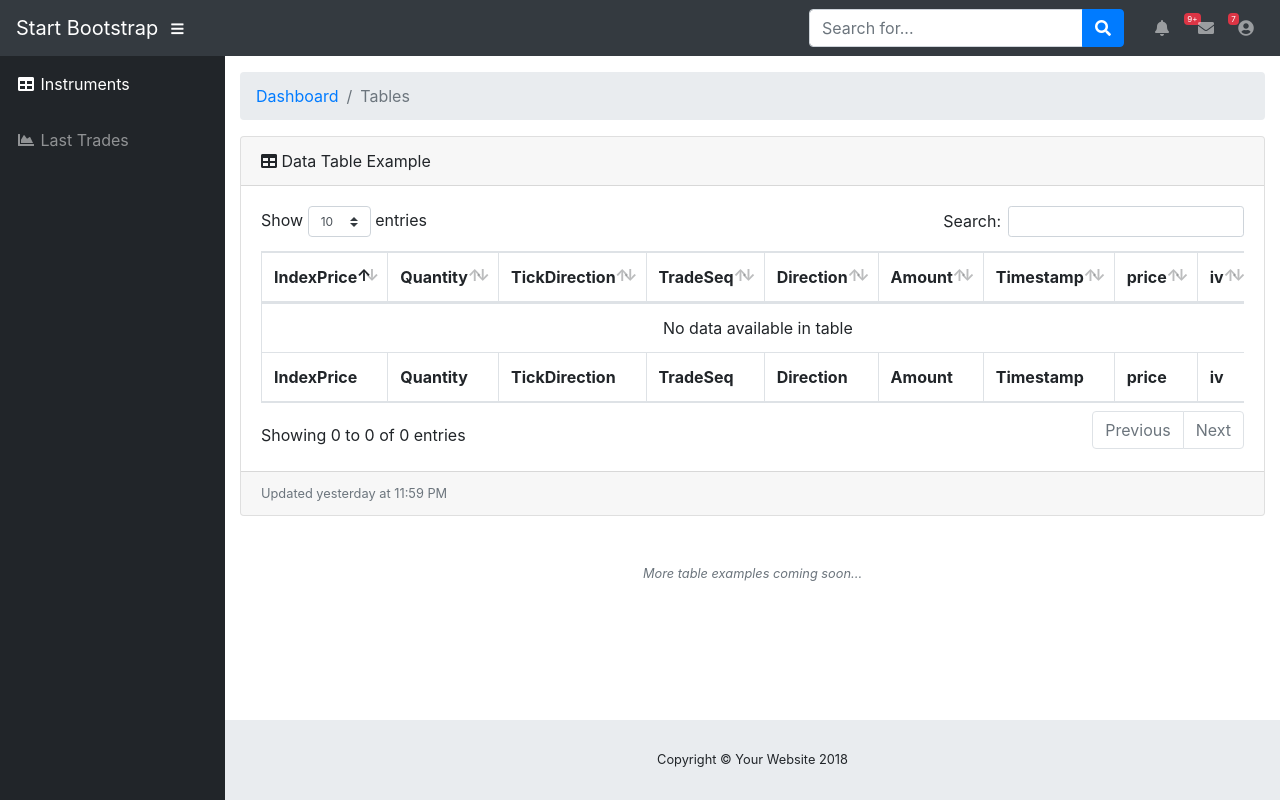
After one commit to storrellas/cryptoviewer, a Django app: template viewer/templates/table_trade.html in a window 1280 px wide. The commit adds this page. Run offline with Django 3.2, Linux system fonts and the light colour scheme; the template is opened without the code that fills it, so the values that code supplies are empty; some libraries are stand-ins or nearby versions.

Commit message:
ENH: Generating new templates

```diff
--- /dev/null
+++ b/viewer/templates/table_trade.html
@@ -0,0 +1,263 @@
+{% load static %}
+
+<!DOCTYPE html>
+<html lang="en">
+
+  <head>
+
+    <meta charset="utf-8">
+    <meta http-equiv="X-UA-Compatible" content="IE=edge">
+    <meta name="viewport" content="width=device-width, initial-scale=1, shrink-to-fit=no">
+    <meta name="description" content="">
+    <meta name="author" content="">
+
+    <title>SB Admin - Tables</title>
+
+    <!-- Bootstrap core CSS-->
+    <link href="{% static "vendor/bootstrap/css/bootstrap.min.css" %}" rel="stylesheet">
+
+    <!-- Custom fonts for this template-->
+    <link href="{% static "vendor/fontawesome-free/css/all.min.css" %}" rel="stylesheet" type="text/css">
+
+    <!-- Page level plugin CSS-->
+    <link href="{% static "vendor/datatables/dataTables.bootstrap4.css" %}" rel="stylesheet">
+
+    <!-- Custom styles for this template-->
+    <link href="{% static "css/sb-admin.css" %}" rel="stylesheet">
+
+  </head>
+
+  <body id="page-top">
+
+    <nav class="navbar navbar-expand navbar-dark bg-dark static-top">
+
+      <a class="navbar-brand mr-1" href="index.html">Start Bootstrap</a>
+
+      <button class="btn btn-link btn-sm text-white order-1 order-sm-0" id="sidebarToggle" href="#">
+        <i class="fas fa-bars"></i>
+      </button>
+
+      <!-- Navbar Search -->
+      <form class="d-none d-md-inline-block form-inline ml-auto mr-0 mr-md-3 my-2 my-md-0">
+        <div class="input-group">
+          <input type="text" class="form-control" placeholder="Search for..." aria-label="Search" aria-describedby="basic-addon2">
+          <div class="input-group-append">
+            <button class="btn btn-primary" type="button">
+              <i class="fas fa-search"></i>
+            </button>
+          </div>
+        </div>
+      </form>
+
+      <!-- Navbar -->
+      <ul class="navbar-nav ml-auto ml-md-0">
+        <li class="nav-item dropdown no-arrow mx-1">
+          <a class="nav-link dropdown-toggle" href="#" id="alertsDropdown" role="button" data-toggle="dropdown" aria-haspopup="true" aria-expanded="false">
+            <i class="fas fa-bell fa-fw"></i>
+            <span class="badge badge-danger">9+</span>
+          </a>
+          <div class="dropdown-menu dropdown-menu-right" aria-labelledby="alertsDropdown">
+            <a class="dropdown-item" href="#">Action</a>
+            <a class="dropdown-item" href="#">Another action</a>
+            <div class="dropdown-divider"></div>
+            <a class="dropdown-item" href="#">Something else here</a>
+          </div>
+        </li>
+        <li class="nav-item dropdown no-arrow mx-1">
+          <a class="nav-link dropdown-toggle" href="#" id="messagesDropdown" role="button" data-toggle="dropdown" aria-haspopup="true" aria-expanded="false">
+            <i class="fas fa-envelope fa-fw"></i>
+            <span class="badge badge-danger">7</span>
+          </a>
+          <div class="dropdown-menu dropdown-menu-right" aria-labelledby="messagesDropdown">
+            <a class="dropdown-item" href="#">Action</a>
+            <a class="dropdown-item" href="#">Another action</a>
+            <div class="dropdown-divider"></div>
+            <a class="dropdown-item" href="#">Something else here</a>
+          </div>
+        </li>
+        <li class="nav-item dropdown no-arrow">
+          <a class="nav-link dropdown-toggle" href="#" id="userDropdown" role="button" data-toggle="dropdown" aria-haspopup="true" aria-expanded="false">
+            <i class="fas fa-user-circle fa-fw"></i>
+          </a>
+          <div class="dropdown-menu dropdown-menu-right" aria-labelledby="userDropdown">
+            <a class="dropdown-item" href="#">Settings</a>
+            <a class="dropdown-item" href="#">Activity Log</a>
+            <div class="dropdown-divider"></div>
+            <a class="dropdown-item" href="#" data-toggle="modal" data-target="#logoutModal">Logout</a>
+          </div>
+        </li>
+      </ul>
+
+    </nav>
+
+    <div id="wrapper">
+
+      <!-- Sidebar -->
+      <ul class="sidebar navbar-nav">
+        <!-- <li class="nav-item">
+          <a class="nav-link" href="index.html">
+            <i class="fas fa-fw fa-tachometer-alt"></i>
+            <span>Dashboard</span>
+          </a>
+        </li>
+        <li class="nav-item dropdown">
+          <a class="nav-link dropdown-toggle" href="#" id="pagesDropdown" role="button" data-toggle="dropdown" aria-haspopup="true" aria-expanded="false">
+            <i class="fas fa-fw fa-folder"></i>
+            <span>Pages</span>
+          </a>
+          <div class="dropdown-menu" aria-labelledby="pagesDropdown">
+            <h6 class="dropdown-header">Login Screens:</h6>
+            <a class="dropdown-item" href="login.html">Login</a>
+            <a class="dropdown-item" href="register.html">Register</a>
+            <a class="dropdown-item" href="forgot-password.html">Forgot Password</a>
+            <div class="dropdown-divider"></div>
+            <h6 class="dropdown-header">Other Pages:</h6>
+            <a class="dropdown-item" href="404.html">404 Page</a>
+            <a class="dropdown-item" href="blank.html">Blank Page</a>
+          </div>
+        </li> -->
+        <li class="nav-item active">
+          <a class="nav-link" href="tables.html">
+            <i class="fas fa-fw fa-table"></i>
+            <span>Instruments</span></a>
+        </li>
+        <li class="nav-item">
+          <a class="nav-link" href="charts.html">
+            <i class="fas fa-fw fa-chart-area"></i>
+            <span>Last Trades</span></a>
+        </li>
+      </ul>
+
+      <div id="content-wrapper">
+
+        <div class="container-fluid">
+
+          <!-- Breadcrumbs-->
+          <ol class="breadcrumb">
+            <li class="breadcrumb-item">
+              <a href="#">Dashboard</a>
+            </li>
+            <li class="breadcrumb-item active">Tables</li>
+          </ol>
+
+          <!-- DataTables Example -->
+          <div class="card mb-3">
+            <div class="card-header">
+              <i class="fas fa-table"></i>
+              Data Table Example</div>
+            <div class="card-body">
+              <div class="table-responsive">
+                <table class="table table-bordered" id="dataTable" width="100%" cellspacing="0">
+                  <thead>
+                    <tr>
+                      <th>IndexPrice</th>
+                      <th>Quantity</th>
+                      <th>TickDirection</th>
+                      <th>TradeSeq</th>
+                      <th>Direction</th>
+                      <th>Amount</th>
+                      <th>Timestamp</th>
+                      <th>price</th>
+                      <th>iv</th>
+                    </tr>
+                  </thead>
+                  <tfoot>
+                    <tr>
+                      <th>IndexPrice</th>
+                      <th>Quantity</th>
+                      <th>TickDirection</th>
+                      <th>TradeSeq</th>
+                      <th>Direction</th>
+                      <th>Amount</th>
+                      <th>Timestamp</th>
+                      <th>price</th>
+                      <th>iv</th>
+                    </tr>
+                  </tfoot>
+                  <tbody>
+                    {% for trade in trade_list %}
+                    <tr>
+                      <td>{{instrument.indexPrice}}</td>
+                      <td>{{instrument.quantity}}</td>
+                      <td>{{instrument.tickDirection}}</td>
+                      <td>{{instrument.tradeSeq}}</td>
+                      <td>{{instrument.direction}}</td>
+                      <td>{{instrument.amount}}</td>
+                      <td>{{instrument.timestamp}}</td>
+                      <td>{{instrument.price}}</td>
+                      <td>{{instrument.iv}}</td>
+                    </tr>
+                    {% endfor %}
+                  </tbody>
+                </table>
+              </div>
+            </div>
+            <div class="card-footer small text-muted">Updated yesterday at 11:59 PM</div>
+          </div>
+
+          <p class="small text-center text-muted my-5">
+            <em>More table examples coming soon...</em>
+          </p>
+
+        </div>
+        <!-- /.container-fluid -->
+
+        <!-- Sticky Footer -->
+        <footer class="sticky-footer">
+          <div class="container my-auto">
+            <div class="copyright text-center my-auto">
+              <span>Copyright © Your Website 2018</span>
+            </div>
+          </div>
+        </footer>
+
+      </div>
+      <!-- /.content-wrapper -->
+
+    </div>
+    <!-- /#wrapper -->
+
+    <!-- Scroll to Top Button-->
+    <a class="scroll-to-top rounded" href="#page-top">
+      <i class="fas fa-angle-up"></i>
+    </a>
+
+    <!-- Logout Modal-->
+    <div class="modal fade" id="logoutModal" tabindex="-1" role="dialog" aria-labelledby="exampleModalLabel" aria-hidden="true">
+      <div class="modal-dialog" role="document">
+        <div class="modal-content">
+          <div class="modal-header">
+            <h5 class="modal-title" id="exampleModalLabel">Ready to Leave?</h5>
+            <button class="close" type="button" data-dismiss="modal" aria-label="Close">
+              <span aria-hidden="true">×</span>
+            </button>
+          </div>
+          <div class="modal-body">Select "Logout" below if you are ready to end your current session.</div>
+          <div class="modal-footer">
+            <button class="btn btn-secondary" type="button" data-dismiss="modal">Cancel</button>
+            <a class="btn btn-primary" href="login.html">Logout</a>
+          </div>
+        </div>
+      </div>
+    </div>
+
+    <!-- Bootstrap core JavaScript-->
+    <script src="{% static "vendor/jquery/jquery.min.js" %}"></script>
+    <script src="{% static "vendor/bootstrap/js/bootstrap.bundle.min.js" %}"></script>
+
+    <!-- Core plugin JavaScript-->
+    <script src="{% static "vendor/jquery-easing/jquery.easing.min.js" %}"></script>
+
+    <!-- Page level plugin JavaScript-->
+    <script src="{% static "vendor/datatables/jquery.dataTables.js" %}"></script>
+    <script src="{% static "vendor/datatables/dataTables.bootstrap4.js" %}"></script>
+
+    <!-- Custom scripts for all pages-->
+    <script src="{% static "js/sb-admin.min.js" %}"></script>
+
+    <!-- Demo scripts for this page-->
+    <script src="{% static "js/demo/datatables-demo.js" %}"></script>
+
+  </body>
+
+</html>
--- a/viewer/urls.py
+++ b/viewer/urls.py
@@ -4,5 +4,6 @@ from . import views
 
 # Set URL patterns
 urlpatterns = []
-urlpatterns += url(r'^tables/', views.TableView.as_view()),
+urlpatterns += url(r'^instrument/', views.TableInstrumentView.as_view()),
+urlpatterns += url(r'^trade/', views.TableTradeView.as_view()),
 urlpatterns += url('', views.IndexView.as_view()),
```
Also changed, not shown: viewer/templates/table_instrument.html (renamed from viewer/templates/tables.html, +11 -8 lines), viewer/views.py (+45 -10 lines).
